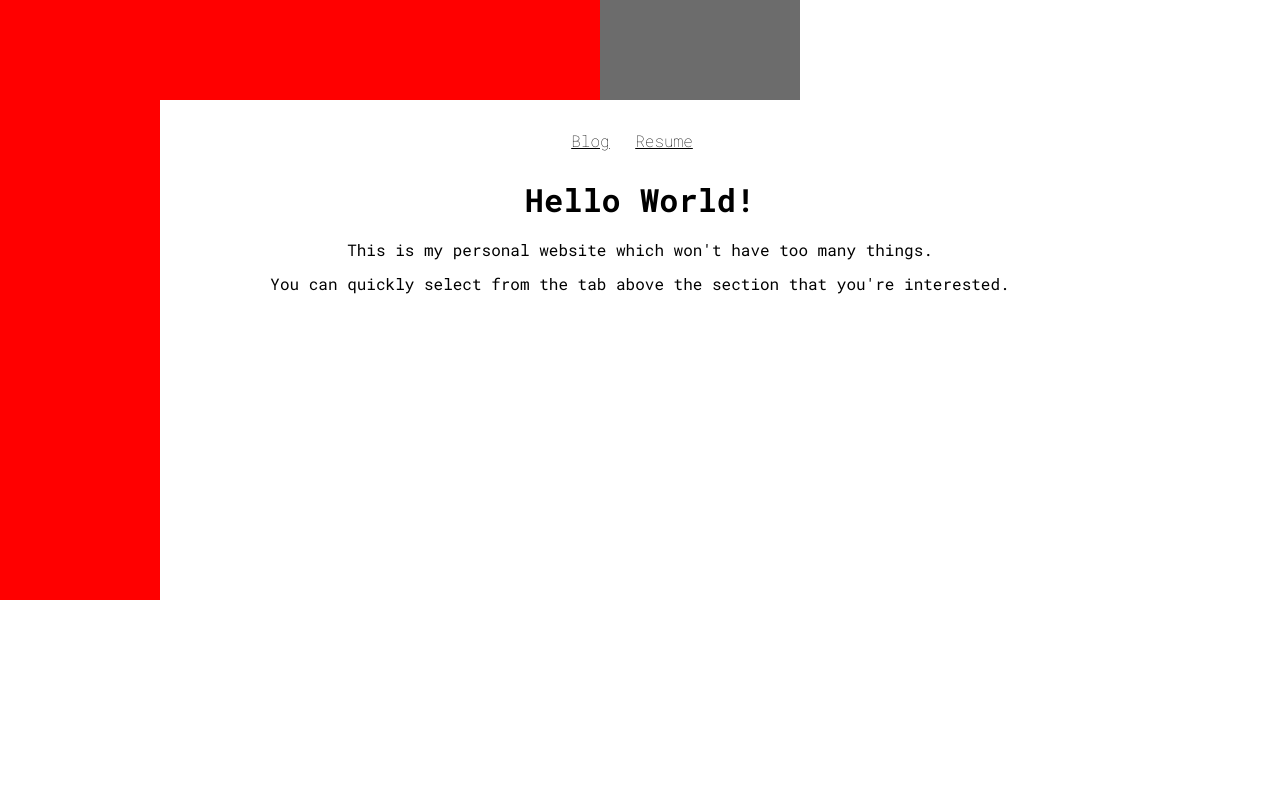
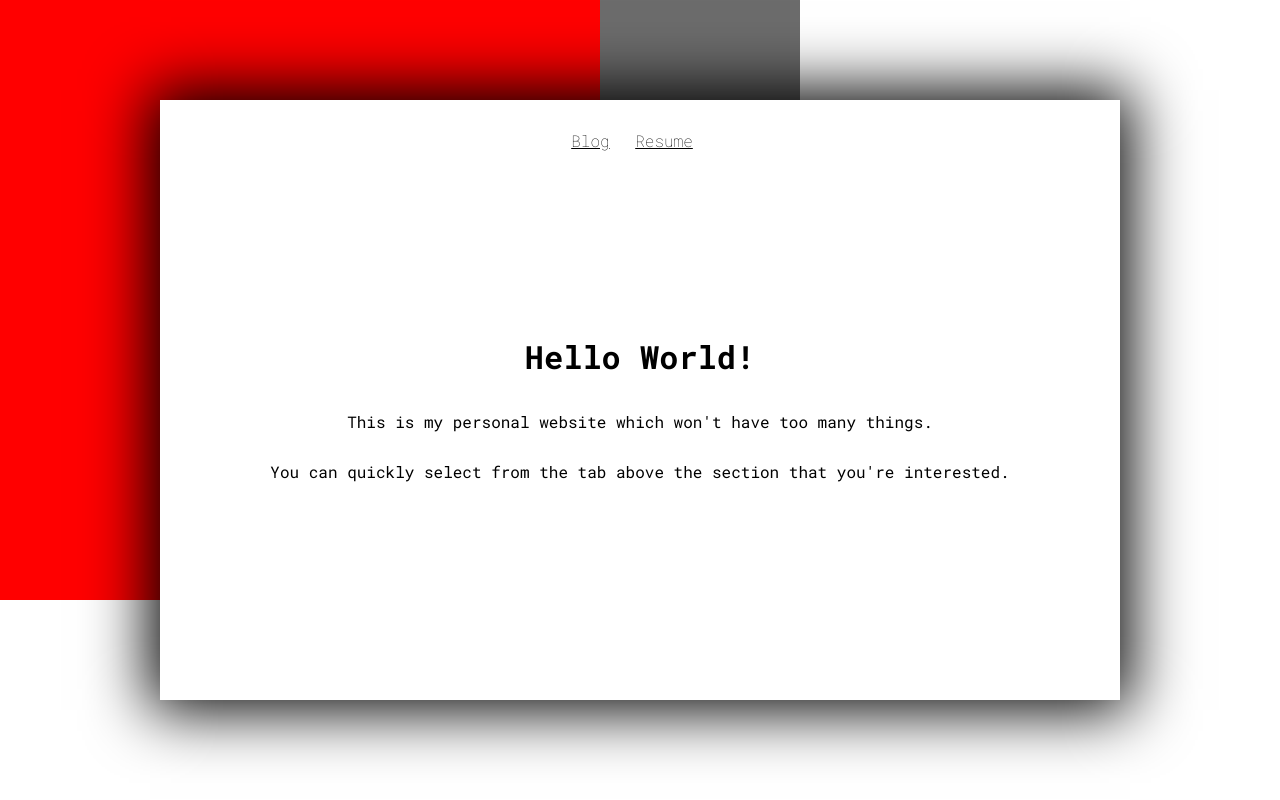
Before and after one commit to dsbrgg/bdomain, a Svelte app: page / in a window 1280 px wide. Built offline with nearby package versions, Linux system fonts and the light colour scheme.

Commit message:
update Content.svelte

```diff
--- a/src/containers/content/Content.svelte
+++ b/src/containers/content/Content.svelte
@@ -1,7 +1,7 @@
 <script>
   import { Route, link } from "svelte-routing";
   import Home from "pages/Home.svelte";
-  import Resume from "pages/Resume.svelte";
+  import Resume from "pages/resume/Resume.svelte";
   import Blog from "pages/Blog.svelte";
 </script>
 
@@ -16,6 +16,7 @@
 
   #main-content {
     background-color: #ffffff;
+    box-shadow: 0px 0px 60px 10px;
     text-align: center;
     width: 75%;
     height: 75%;
@@ -38,6 +39,14 @@
   nav#main-nav > a:nth-child(2) {
     margin-right: 1em;
   }
+
+  .current-content {
+    height: inherit;
+    display: flex;
+    flex-direction: column;
+    align-items: center;
+    justify-content: center;
+  }
 </style>
 
 <div class="bg-content">
@@ -46,7 +55,7 @@
       <a href="blog" use:link>Blog</a>
       <a href="resume" use:link>Resume</a>
     </nav>
-    <div>
+    <div class="current-content">
       <Route path="/" component="{Home}" />
       <Route path="blog" component="{Blog}" />
       <Route path="resume" component="{Resume}" />
```
